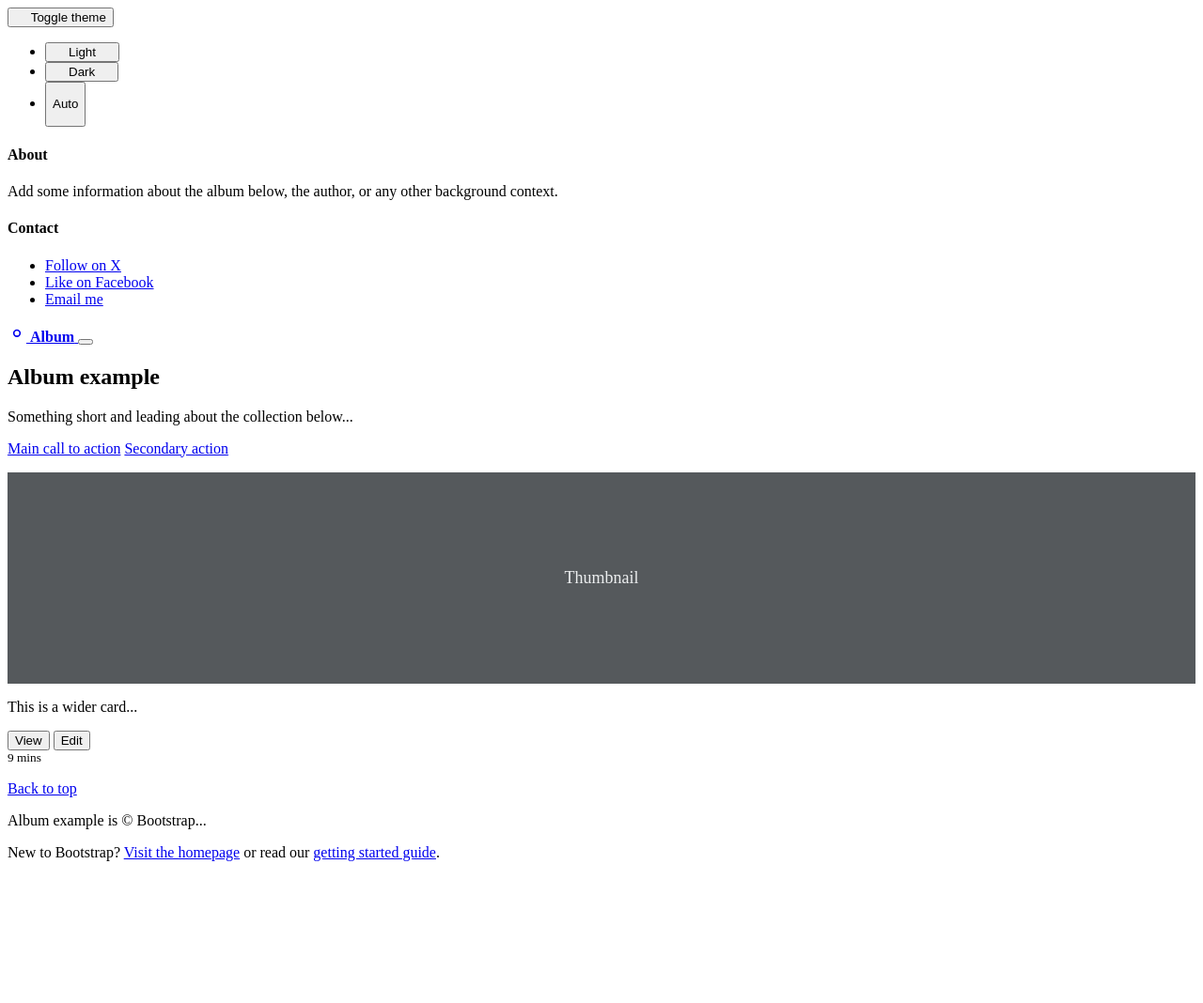
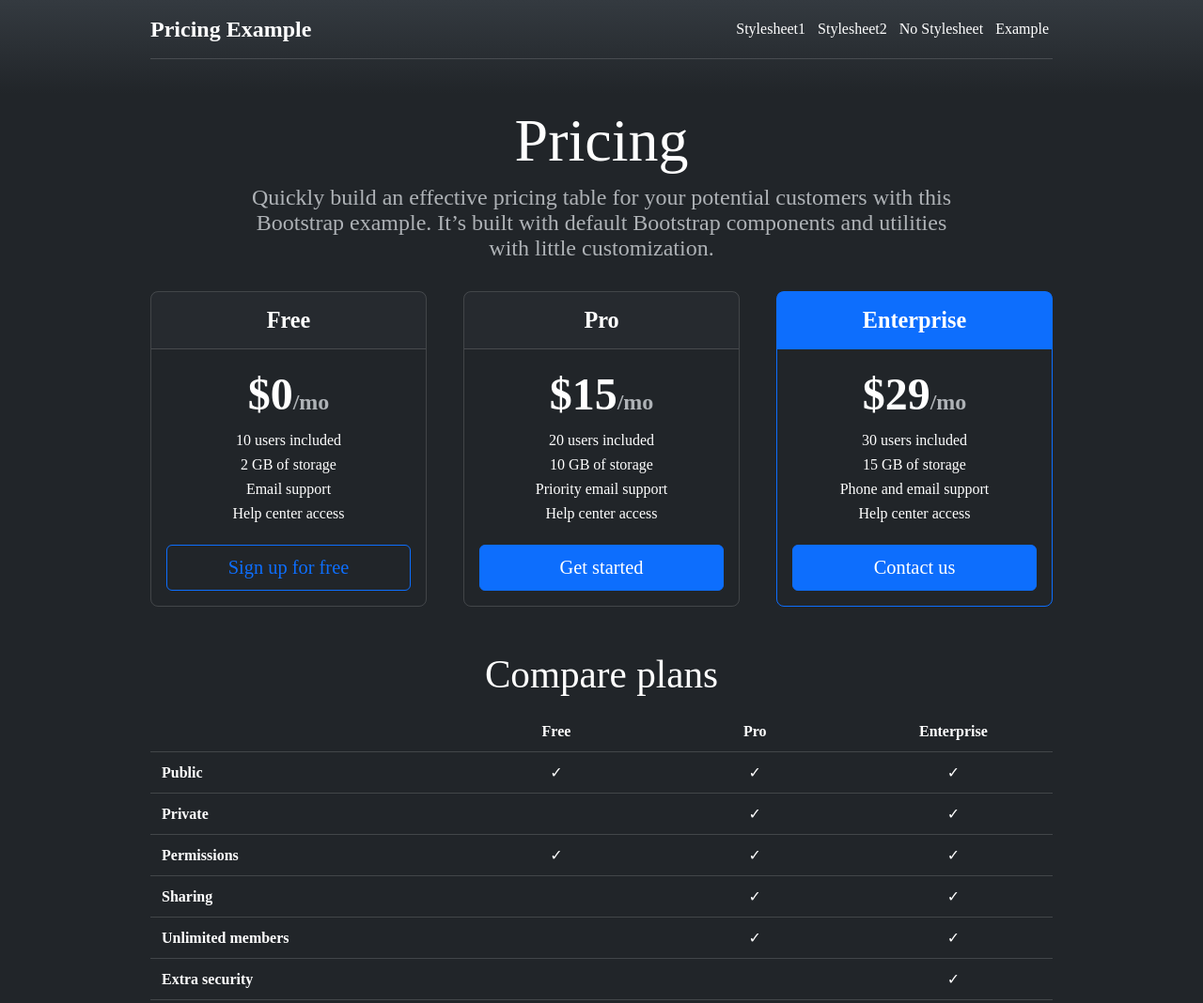
Before and after one commit to jonghyun03/OSS_2025-2, a plain HTML site: page hw1/example.html in a window 1280 px wide. Shown: the top 1068 px of the page at 94% size. Before the commit the page ends 933 px from the top, so only its background shows below. Drawn offline with nearby package versions, Linux system fonts and the light colour scheme.

Commit message:
complete

```diff
--- a/hw1/example.html
+++ b/hw1/example.html
@@ -2,242 +2,419 @@
 
 <head>
   <style>
-    .bd-placeholder-img {
-      font-size: 1.125rem;
-      text-anchor: middle;
-      -webkit-user-select: none;
-      -moz-user-select: none;
-      user-select: none;
+    * {
+      box-sizing: border-box;
+      color: white;
+      margin: 0;
+      padding: 0;
     }
 
-    @media (min-width: 768px) {
-      .bd-placeholder-img-lg {
-        font-size: 3.5rem;
-      }
+    body {
+      display: flex;
+      justify-content: center;
+      background-color: #212529;
+      background-image: linear-gradient(180deg, #343a40, #212529 100px, #212529);
+      background-repeat: no-repeat;
     }
 
-    .b-example-divider {
-      width: 100%;
-      height: 3rem;
-      background-color: #0000001a;
-      border: solid rgba(0, 0, 0, .15);
-      border-width: 1px 0;
-      box-shadow: inset 0 .5em 1.5em #0000001a,
-        inset 0 .125em .5em #00000026;
+    .container {
+      width: 960px;
+      display: flex;
+      flex-direction: column;
+      align-items: center;
     }
 
-    .b-example-vr {
-      flex-shrink: 0;
-      width: 1.5rem;
-      height: 100vh;
+    .header {
+      width: 100%;
+      display: flex;
+      justify-content: space-between;
+      align-items: center;
+      border-bottom: 0.2px solid rgba(255, 255, 255, 0.15);
+      padding: 20px 0;
     }
 
-    .bi {
-      vertical-align: -.125em;
-      fill: currentColor;
+    .router {
+      display: flex;
+      gap: 5px;
+      align-items: center;
     }
 
-    .nav-scroller {
-      position: relative;
-      z-index: 2;
-      height: 2.75rem;
-      overflow-y: hidden;
+    .router a {
+      text-decoration: none;
+      padding: 2px 0px;
+      margin: 0px 4px;
     }
 
-    .nav-scroller .nav {
-      display: flex;
-      flex-wrap: nowrap;
-      padding-bottom: 1rem;
-      margin-top: -1px;
-      overflow-x: auto;
-      text-align: center;
-      white-space: nowrap;
-      -webkit-overflow-scrolling: touch;
+    .router a:hover {
+      color: rgba(222, 226, 230, 0.75);
     }
 
-    .btn-bd-primary {
-      --bd-violet-bg: #712cf9;
-      --bd-violet-rgb: 112.520718, 44.062154, 249.437846;
-      --bs-btn-font-weight: 600;
-      --bs-btn-color: var(--bs-white);
-      --bs-btn-bg: var(--bd-violet-bg);
-      --bs-btn-border-color: var(--bd-violet-bg);
-      --bs-btn-hover-color: var(--bs-white);
-      --bs-btn-hover-bg: #6528e0;
-      --bs-btn-hover-border-color: #6528e0;
-      --bs-btn-focus-shadow-rgb: var(--bd-violet-rgb);
-      --bs-btn-active-color: var(--bs-btn-hover-color);
-      --bs-btn-active-bg: #5a23c8;
-      --bs-btn-active-border-color: #5a23c8;
+    .information {
+      display: flex;
+      flex-direction: column;
+      align-items: center;
     }
 
-    .bd-mode-toggle {
-      z-index: 1500;
+    #title {
+      font-size: 4rem;
+      padding: 50px 0 10px 0;
     }
 
-    .bd-mode-toggle .bi {
-      width: 1em;
-      height: 1em;
+    #content {
+      font-size: 1.5rem;
+      margin: 0 10%;
+      text-align: center;
+      color: rgba(222, 226, 230, 0.75);
     }
 
-    .bd-mode-toggle .dropdown-menu .active .bi {
-      display: block !important;
+    .box-container {
+      width: 100%;
+      display: flex;
+      justify-content: space-between;
+      margin-top: 2rem;
+    }
+
+    #box {
+      width: 294px;
+      /* height: 61px; */
+      display: flex;
+      flex-direction: column;
+      border: 1px solid rgba(255, 255, 255, 0.15);
+      border-radius: 0.5rem;
+    }
+
+    #box:last-child {
+      border: 1px solid #0d6efd;
+    }
+
+    .box-title1 {
+      border-radius: calc(0.375rem - (1px)) calc(0.375rem - (1px)) 0 0;
+      border-bottom: 1px solid rgba(255, 255, 255, 0.15);
+      height: 61px;
+      display: flex;
+      align-items: center;
+      justify-content: center;
+      font-size: calc(1.275rem + .3vw);
+      font-weight: 400;
+      background-color: rgba(222,226,230, 0.03);
+    }
+
+    #box:last-child .box-title1 {
+      background-color: #0d6efd;
+      border-bottom: 1px solid #0d6efd;
+    }
+
+    .box-body1 {
+      padding: 1.5rem 1rem 1rem 1rem;
+      display: flex;
+      flex-direction: column;
+      align-items: center;
+      text-align: center;
+      flex: 1;
+    }
+
+    .promo {
+      margin-bottom: 1rem;
+    }
+
+    .price {
+      font-size: 3rem;
+      font-weight: 600;
+      line-height: 1;
+    }
+
+    .month {
+      font-size: 1.5rem;
+      color: rgba(222, 226, 230, 0.75);
+    }
+
+    .box-list {
+      margin-bottom: 1rem;
+      width: 100%;
+    }
+
+    .list {
+      margin-bottom: 0.5rem;
+      font-size: 1rem;
+    }
+
+    .button1 {
+      width: 100%;
+      padding: 0.75rem 1.5rem;
+      border: 1px solid #0d6efd;
+      border-radius: 0.375rem;
+      background-color: transparent;
+      color: #0d6efd;
+      font-size: calc(1.275rem);
+      font-weight: 400;
+      text-align: center;
+      cursor: pointer;
+      transition: all 0.15s ease-in-out;
+    }
+
+    .button1:hover {
+      background-color: #0d6efd;
+      color: white;
+    }
+
+    .button2 {
+      width: 100%;
+      padding: 0.75rem 1.5rem;
+      border: 1px solid #0d6efd;
+      border-radius: 0.375rem;
+      background-color: #0d6efd;
+      color: white;
+      font-size: calc(1.275rem);
+      font-weight: 400;
+      text-align: center;
+      cursor: pointer;
+      transition: all 0.15s ease-in-out;
+    }
+
+    .button2:hover {
+      background-color: #0b5ed7;
+      border-color: #0a58ca;
+    }
+
+    .compare-section {
+      width: 100%;
+      margin-top: 3rem;
+    }
+
+    .compare-title {
+      font-size: calc(1.375rem + 1.5vw);
+      font-weight: 400;
+      margin-bottom: 1rem;
+      text-align: center;
+    }
+
+    .table {
+      width: 100%;
+      border-collapse: collapse;
+      background-color: transparent;
+    }
+
+    .table th,
+    .table td {
+      padding: 0.75rem;
+      border-bottom: 1px solid rgba(255, 255, 255, 0.15);
+      text-align: center;
+    }
+
+    .table th {
+      font-weight: 600;
+    }
+
+    .table th.text-start {
+      text-align: left;
+    }
+
+    .table tbody tr:hover {
+      background-color: rgba(222, 226, 230, 0.02);
+    }
+
+    .footer {
+      width: 100%;
+      margin-top: 4rem;
+      padding: 2rem 0;
+      border-top: 1px solid rgba(255, 255, 255, 0.15);
+    }
+
+    .footer-content {
+      display: flex;
+      justify-content: space-between;
+      align-items: flex-start;
+    }
+
+    .footer-section {
+      display: flex;
+      flex-direction: column;
+      flex: 1;
+    }
+
+    .footer-section h5 {
+      font-size: 1.25rem;
+      font-weight: 600;
+      margin-bottom: 1rem;
+      color: white;
+    }
+
+    .footer-section a {
+      color: rgba(222, 226, 230, 0.75);
+      text-decoration: none;
+      margin-bottom: 0.5rem;
+      font-size: 1rem;
+      transition: color 0.15s ease-in-out;
+    }
+
+    .footer-section a:hover {
+      color: white;
+    }
+
+    .copyright {
+      color: rgba(222, 226, 230, 0.75);
+      font-size: 1rem;
+      flex: 1;
     }
   </style>
 </head>
 
 <body>
-  <!-- Theme toggle -->
-  <div class="dropdown position-fixed bottom-0 end-0 mb-3 me-3 bd-mode-toggle">
-    <button class="btn btn-bd-primary py-2 dropdown-toggle d-flex align-items-center" id="bd-theme" type="button"
-      data-bs-toggle="dropdown" aria-expanded="false" aria-label="Toggle theme (auto)">
-      <svg class="bi my-1 theme-icon-active" aria-hidden="true">
-        <use href="#circle-half"></use>
-      </svg>
-      <span class="visually-hidden" id="bd-theme-text">Toggle theme</span>
-    </button>
-    <ul class="dropdown-menu dropdown-menu-end shadow" aria-labelledby="bd-theme-text">
-      <li>
-        <button type="button" class="dropdown-item d-flex align-items-center" data-bs-theme-value="light"
-          aria-pressed="false">
-          <svg class="bi me-2 opacity-50" aria-hidden="true">
-            <use href="#sun-fill"></use>
-          </svg>
-          Light
-          <svg class="bi ms-auto d-none" aria-hidden="true">
-            <use href="#check2"></use>
-          </svg>
-        </button>
-      </li>
-      <li>
-        <button type="button" class="dropdown-item d-flex align-items-center" data-bs-theme-value="dark"
-          aria-pressed="false">
-          <svg class="bi me-2 opacity-50" aria-hidden="true">
-            <use href="#moon-stars-fill"></use>
-          </svg>
-          Dark
-          <svg class="bi ms-auto d-none" aria-hidden="true">
-            <use href="#check2"></use>
-          </svg>
-        </button>
-      </li>
-      <li>
-        <button type="button" class="dropdown-item d-flex align-items-center active" data-bs-theme-value="auto"
-          aria-pressed="true">
-          <svg class="bi me-2 opacity-50" aria-hidden="true">
-            <use href="#circle-half"></use>
-          </svg>
-          Auto
-          <svg class="bi ms-auto d-none" aria-hidden="true">
-            <use href="#check2"></use>
-          </svg>
-        </button>
-      </li>
-    </ul>
-  </div>
-
-  <!-- Header -->
-  <header data-bs-theme="dark">
-    <div class="collapse text-bg-dark" id="navbarHeader">
-      <div class="container">
-        <div class="row">
-          <div class="col-sm-8 col-md-7 py-4">
-            <h4>About</h4>
-            <p class="text-body-secondary">
-              Add some information about the album below, the author, or any other background context.
-            </p>
+  <div class="container">
+    <div class="header">
+      <span>
+        <h2 style="line-height: 70%;">Pricing Example</h2>
+      </span>
+      <span class="router">
+        <a href="./style1.html">Stylesheet1</a>
+        <a href="./style2.html">Stylesheet2</a>
+        <a href="./index.html">No Stylesheet</a>
+        <a href="./example.html">Example</a>
+      </span>
+    </div>
+    <div class="information">
+      <p id="title">Pricing</p>
+      <p id="content">Quickly build an effective pricing table for your potential customers with this Bootstrap example. It’s built with default Bootstrap components and utilities with little customization.</p>
+    </div>
+    <div class="box-container">
+      <div id="box">
+        <div class="box-title1"><h4>Free</h4></div>
+        <div class="box-body1">
+          <div class="promo">
+            <div class="price">$0<span class="month">/mo</span></div>
           </div>
-          <div class="col-sm-4 offset-md-1 py-4">
-            <h4>Contact</h4>
-            <ul class="list-unstyled">
-              <li><a href="#" class="text-white">Follow on X</a></li>
-              <li><a href="#" class="text-white">Like on Facebook</a></li>
-              <li><a href="#" class="text-white">Email me</a></li>
-            </ul>
+          <div class="box-list">
+            <p class="list">10 users included</p>
+            <p class="list">2 GB of storage</p>
+            <p class="list">Email support</p>
+            <p class="list">Help center access</p>
+          </div>
+          <div class="button1">
+            Sign up for free
+          </div>
+        </div>
+      </div>
+      <div id="box">
+        <div class="box-title1"><h4>Pro</h4></div>
+        <div class="box-body1">
+          <div class="promo">
+            <div class="price">$15<span class="month">/mo</span></div>
+          </div>
+          <div class="box-list">
+            <p class="list">20 users included</p>
+            <p class="list">10 GB of storage</p>
+            <p class="list">Priority email support</p>
+            <p class="list">Help center access</p>
+          </div>
+          <div class="button2">
+            Get started
+          </div>
+        </div>
+      </div>
+      <div id="box">
+        <div class="box-title1"><h4>Enterprise</h4></div>
+        <div class="box-body1">
+          <div class="promo">
+            <div class="price">$29<span class="month">/mo</span></div>
+          </div>
+          <div class="box-list">
+            <p class="list">30 users included</p>
+            <p class="list">15 GB of storage</p>
+            <p class="list">Phone and email support</p>
+            <p class="list">Help center access</p>
+          </div>
+          <div class="button2">
+            Contact us
           </div>
         </div>
       </div>
     </div>
 
-    <div class="navbar navbar-dark bg-dark shadow-sm">
-      <div class="container">
-        <a href="#" class="navbar-brand d-flex align-items-center">
-          <svg xmlns="http://www.w3.org/2000/svg" width="20" height="20" fill="none" stroke="currentColor"
-            stroke-linecap="round" stroke-linejoin="round" stroke-width="2" class="me-2" viewBox="0 0 24 24">
-            <path d="M23 19a2 2..."></path>
-            <circle cx="12" cy="13" r="4"></circle>
-          </svg>
-          <strong>Album</strong>
-        </a>
-        <button class="navbar-toggler" type="button" data-bs-toggle="collapse" data-bs-target="#navbarHeader"
-          aria-controls="navbarHeader" aria-expanded="false" aria-label="Toggle navigation">
-          <span class="navbar-toggler-icon"></span>
-        </button>
-      </div>
+    <div class="compare-section">
+      <h2 class="compare-title">Compare plans</h2>
+      <table class="table text-center">
+        <thead>
+          <tr>
+            <th style="width: 34%;"></th>
+            <th style="width: 22%;">Free</th>
+            <th style="width: 22%;">Pro</th>
+            <th style="width: 22%;">Enterprise</th>
+          </tr>
+        </thead>
+        <tbody>
+          <tr>
+            <th scope="row" class="text-start">Public</th>
+            <td>✓</td>
+            <td>✓</td>
+            <td>✓</td>
+          </tr>
+          <tr>
+            <th scope="row" class="text-start">Private</th>
+            <td></td>
+            <td>✓</td>
+            <td>✓</td>
+          </tr>
+        </tbody>
+        <tbody>
+          <tr>
+            <th scope="row" class="text-start">Permissions</th>
+            <td>✓</td>
+            <td>✓</td>
+            <td>✓</td>
+          </tr>
+          <tr>
+            <th scope="row" class="text-start">Sharing</th>
+            <td></td>
+            <td>✓</td>
+            <td>✓</td>
+          </tr>
+          <tr>
+            <th scope="row" class="text-start">Unlimited members</th>
+            <td></td>
+            <td>✓</td>
+            <td>✓</td>
+          </tr>
+          <tr>
+            <th scope="row" class="text-start">Extra security</th>
+            <td></td>
+            <td></td>
+            <td>✓</td>
+          </tr>
+        </tbody>
+      </table>
     </div>
-  </header>
 
-  <!-- Main -->
-  <main>
-    <section class="py-5 text-center container">
-      <div class="row py-lg-5">
-        <div class="col-lg-6 col-md-8 mx-auto">
-          <h1 class="fw-light">Album example</h1>
-          <p class="lead text-body-secondary">
-            Something short and leading about the collection below...
-          </p>
-          <p>
-            <a href="#" class="btn btn-primary my-2">Main call to action</a>
-            <a href="#" class="btn btn-secondary my-2">Secondary action</a>
-          </p>
+    <div class="footer">
+      <div class="footer-content">
+        <div class="copyright">
+          © 2017-2025
         </div>
-      </div>
-    </section>
-
-    <!-- Cards -->
-    <div class="album py-5 bg-body-tertiary">
-      <div class="container">
-        <div class="row row-cols-1 row-cols-sm-2 row-cols-md-3 g-3">
-          <!-- 반복되는 카드 -->
-          <div class="col">
-            <div class="card shadow-sm">
-              <svg class="bd-placeholder-img card-img-top" width="100%" height="225" xmlns="http://www.w3.org/2000/svg"
-                role="img">
-                <rect width="100%" height="100%" fill="#55595c" />
-                <text x="50%" y="50%" fill="#eceeef" dy=".3em">Thumbnail</text>
-              </svg>
-              <div class="card-body">
-                <p class="card-text">This is a wider card...</p>
-                <div class="d-flex justify-content-between align-items-center">
-                  <div class="btn-group">
-                    <button class="btn btn-sm btn-outline-secondary">View</button>
-                    <button class="btn btn-sm btn-outline-secondary">Edit</button>
-                  </div>
-                  <small class="text-body-secondary">9 mins</small>
-                </div>
-              </div>
-            </div>
-          </div>
-          <!-- ... 다른 카드도 동일 구조 반복 -->
+        <div class="footer-section">
+          <h5>Features</h5>
+          <a href="#">Cool stuff</a>
+          <a href="#">Random feature</a>
+          <a href="#">Team feature</a>
+          <a href="#">Stuff for developers</a>
+          <a href="#">Another one</a>
+          <a href="#">Last time</a>
+        </div>
+        <div class="footer-section">
+          <h5>Resources</h5>
+          <a href="#">Resource</a>
+          <a href="#">Resource name</a>
+          <a href="#">Another resource</a>
+          <a href="#">Final resource</a>
+        </div>
+        <div class="footer-section">
+          <h5>About</h5>
+          <a href="#">Team</a>
+          <a href="#">Locations</a>
+          <a href="#">Privacy</a>
+          <a href="#">Terms</a>
         </div>
       </div>
     </div>
-  </main>
-
-  <!-- Footer -->
-  <footer class="text-body-secondary py-5">
-    <div class="container">
-      <p class="float-end mb-1"><a href="#">Back to top</a></p>
-      <p class="mb-1">Album example is &copy; Bootstrap...</p>
-      <p class="mb-0">
-        New to Bootstrap? <a href="/">Visit the homepage</a>
-        or read our <a href="/docs/5.3/getting-started/introduction">getting started guide</a>.
-      </p>
-    </div>
-  </footer>
-
-  <script src="/docs/5.3/dist/js/bootstrap.bundle.min.js"
-    integrity="sha384-FKyoEForCGlyvwx9Hj09JcYn3nv7wiPVlz7YYwJrWVcXK/BmnVDxM+D2scQbITxI"></script>
+  </div>
 </body>
 
 </html>
```
Also changed, not shown: hw1/index.html (+4 -1 lines), hw1/style1.html (+4 -1 lines), hw1/style2.html (+2 -0 lines), 1 other file.
